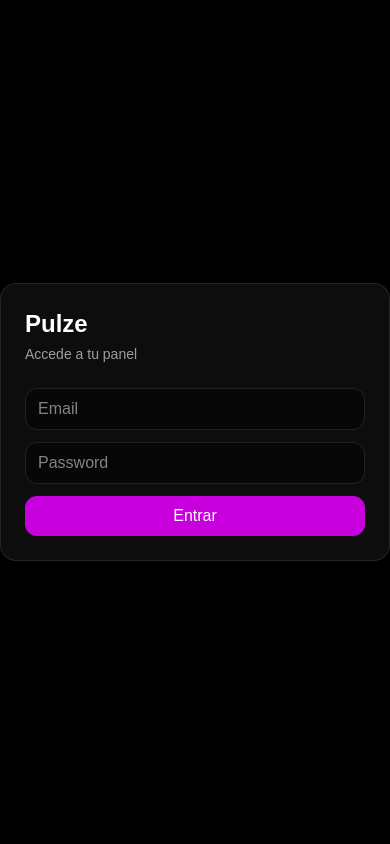
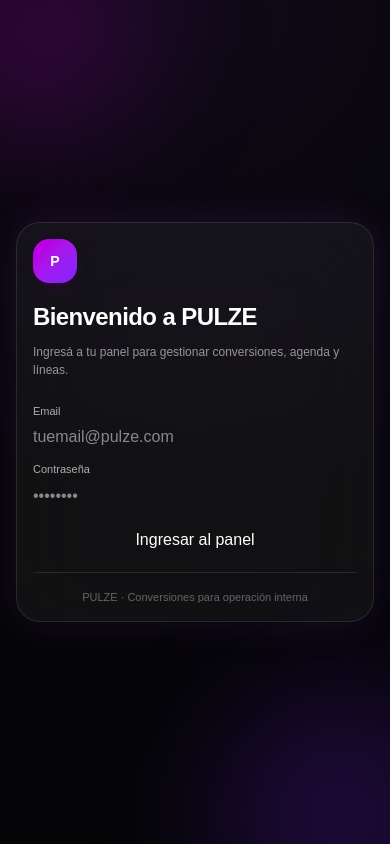
Before and after one commit to pulzeaplicacion/pulzeapp, a Next.js app: page /login in a window 390 px wide. Built offline with nearby package versions, Linux system fonts and the light colour scheme.

Commit message:
feat: improve mobile ux and redesign login

```diff
--- a/app/login/page.tsx
+++ b/app/login/page.tsx
@@ -1,68 +1,96 @@
 "use client";
 
 import { useState } from "react";
-import { useRouter } from "next/navigation";
 
-export default function Page() {
-  const router = useRouter();
+export default function LoginPage() {
   const [email, setEmail] = useState("");
   const [password, setPassword] = useState("");
-  const [loading, setLoading] = useState(false);
-  const [error, setError] = useState("");
 
-  async function handleLogin() {
-    setError("");
-    setLoading(true);
+  async function handleSubmit(e: React.FormEvent<HTMLFormElement>) {
+    e.preventDefault();
 
-    const res = await fetch("/api/auth/login", {
+    try {
+      const res = await fetch("/api/login", {
         method: "POST",
-      headers: { "Content-Type": "application/json" },
+        headers: {
+          "Content-Type": "application/json",
+        },
         body: JSON.stringify({ email, password }),
       });
 
-    setLoading(false);
-
       if (!res.ok) {
-      const data = await res.json().catch(() => ({}));
-      setError(data?.error || "Error");
+        alert("Credenciales inválidas");
         return;
       }
 
-    router.push("/dashboard");
+      window.location.href = "/dashboard";
+    } catch (error) {
+      console.error(error);
+      alert("Ocurrió un error al iniciar sesión");
+    }
   }
 
   return (
-    <main className="min-h-screen flex items-center justify-center bg-black text-white">
-      <div className="w-full max-w-md rounded-2xl border border-white/10 bg-white/5 p-6">
-        <h1 className="text-2xl font-semibold">Pulze</h1>
-        <p className="mt-1 text-sm text-white/60">Accede a tu panel</p>
+    <main className="pulze-bg relative flex min-h-screen items-center justify-center overflow-hidden px-4">
+      {/* Glow decorativo */}
+      <div className="pointer-events-none absolute left-[-80px] top-[-80px] h-56 w-56 rounded-full bg-fuchsia-600/20 blur-3xl" />
+      <div className="pointer-events-none absolute bottom-[-100px] right-[-80px] h-64 w-64 rounded-full bg-violet-600/20 blur-3xl" />
 
-        <div className="mt-6 space-y-3">
+      <div className="relative z-10 w-full max-w-md">
+        <div className="rounded-3xl border border-white/10 bg-white/5 p-4 backdrop-blur-2xl shadow-[0_0_40px_rgba(168,85,247,0.12)] sm:p-6">
+          <div className="mb-6">
+            <div className="mb-4 inline-flex h-11 w-11 items-center justify-center rounded-2xl bg-gradient-to-br from-fuchsia-600 to-violet-600 text-sm font-semibold text-white shadow-lg shadow-fuchsia-950/30">
+              P
+            </div>
+
+            <h1 className="text-[24px] font-semibold tracking-tight text-white sm:text-[28px]">
+              Bienvenido a PULZE
+            </h1>
+
+            <p className="mt-2 text-[12px] text-white/55 sm:text-[13px]">
+              Ingresá a tu panel para gestionar conversiones, agenda y líneas.
+            </p>
+          </div>
+
+          <form onSubmit={handleSubmit} className="space-y-3">
+            <div>
+              <label className="mb-1.5 block text-[11px] font-medium text-white/65">
+                Email
+              </label>
               <input
+                type="email"
+                className="pulze-input"
+                placeholder="tuemail@pulze.com"
                 value={email}
                 onChange={(e) => setEmail(e.target.value)}
-            type="email"
-            placeholder="Email"
-            className="w-full rounded-xl bg-black/40 border border-white/10 px-3 py-2 outline-none focus:border-white/30"
+                required
               />
+            </div>
+
+            <div>
+              <label className="mb-1.5 block text-[11px] font-medium text-white/65">
+                Contraseña
+              </label>
               <input
+                type="password"
+                className="pulze-input"
+                placeholder="••••••••"
                 value={password}
                 onChange={(e) => setPassword(e.target.value)}
-            type="password"
-            placeholder="Password"
-            className="w-full rounded-xl bg-black/40 border border-white/10 px-3 py-2 outline-none focus:border-white/30"
+                required
               />
+            </div>
 
-          <button
-            type="button"
-            onClick={handleLogin}
-            disabled={loading}
-            className="w-full rounded-xl bg-fuchsia-600 hover:bg-fuchsia-500 transition px-4 py-2 font-medium disabled:opacity-60"
-          >
-            {loading ? "Entrando..." : "Entrar"}
+            <button type="submit" className="pulze-btn mt-2 w-full">
+              Ingresar al panel
             </button>
+          </form>
 
-          {error && <p className="text-sm text-red-400">{error}</p>}
+          <div className="mt-5 border-t border-white/10 pt-4">
+            <p className="text-center text-[11px] text-white/35">
+              PULZE · Conversiones para operación interna
+            </p>
+          </div>
         </div>
       </div>
     </main>
```
Lines whose indentation alone changed are shown as unchanged.
